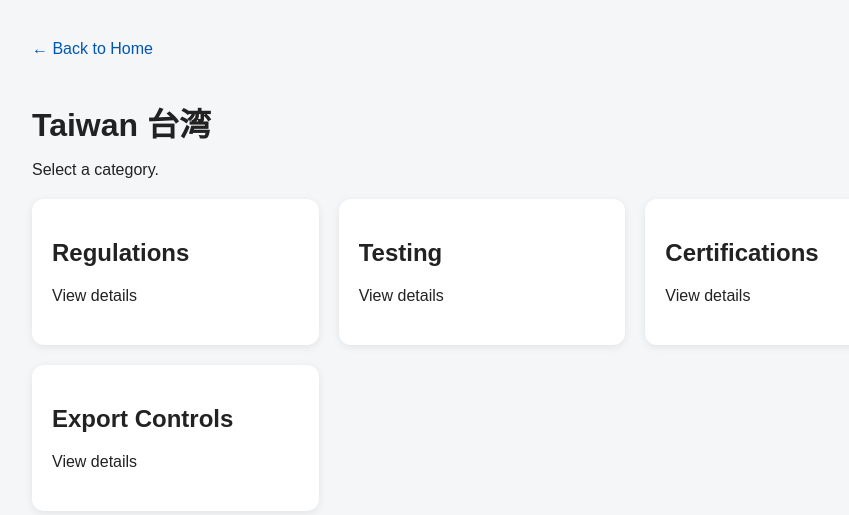
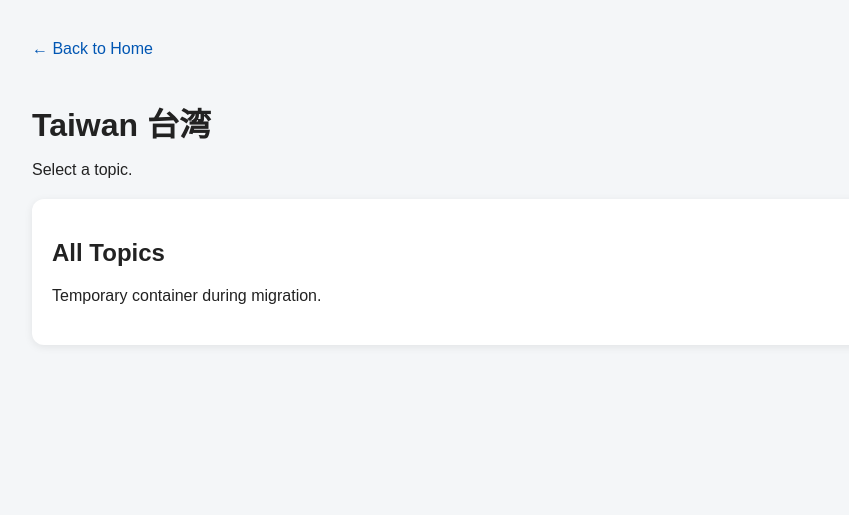
Before and after one commit to luhaitang13895/IQP-UAV-Regulation-Interface, a Flask app: page /region/taiwan in a window 1280 px wide. Shown: the top 515 px of the page, without its empty margins (158-1007 px from the left). Run offline with Flask 3, Linux system fonts and the light colour scheme.

Commit message:
starting to restructure

```diff
--- a/app.py
+++ b/app.py
@@ -15,6 +15,7 @@ REGULATORY_DATA = {
     "eu": load_json("eu.json")
 }
 
+
 @app.route("/")
 def home():
     return render_template("home.html", regions=REGULATORY_DATA)
@@ -28,13 +29,36 @@ def region_page(region_key):
     return render_template("region.html", region=region, region_key=region_key)
 
 
-@app.route("/region/<region_key>/<category_key>")
-def category_page(region_key, category_key):
+@app.route("/region/<region_key>/topic/<topic_key>")
+def topic_page(region_key, topic_key):
     region = REGULATORY_DATA.get(region_key)
     if not region:
         abort(404)
 
-    category = region["categories"].get(category_key)
+    topic = region.get("topics", {}).get(topic_key)
+    if not topic:
+        abort(404)
+
+    return render_template(
+        "topic.html",
+        region=region,
+        region_key=region_key,
+        topic=topic,
+        topic_key=topic_key
+    )
+
+
+@app.route("/region/<region_key>/topic/<topic_key>/category/<category_key>")
+def category_page(region_key, topic_key, category_key):
+    region = REGULATORY_DATA.get(region_key)
+    if not region:
+        abort(404)
+
+    topic = region.get("topics", {}).get(topic_key)
+    if not topic:
+        abort(404)
+
+    category = topic.get("categories", {}).get(category_key)
     if not category:
         abort(404)
 
@@ -42,18 +66,24 @@ def category_page(region_key, category_key):
         "category.html",
         region=region,
         region_key=region_key,
+        topic=topic,
+        topic_key=topic_key,
         category=category,
         category_key=category_key
     )
 
 
-@app.route("/region/<region_key>/<category_key>/<subsection_slug>")
-def subsection_page(region_key, category_key, subsection_slug):
+@app.route("/region/<region_key>/topic/<topic_key>/category/<category_key>/subsection/<subsection_slug>")
+def subsection_page(region_key, topic_key, category_key, subsection_slug):
     region = REGULATORY_DATA.get(region_key)
     if not region:
         abort(404)
 
-    category = region["categories"].get(category_key)
+    topic = region.get("topics", {}).get(topic_key)
+    if not topic:
+        abort(404)
+
+    category = topic.get("categories", {}).get(category_key)
     if not category:
         abort(404)
 
@@ -70,6 +100,8 @@ def subsection_page(region_key, category_key, subsection_slug):
         "subsection.html",
         region=region,
         region_key=region_key,
+        topic=topic,
+        topic_key=topic_key,
         category=category,
         category_key=category_key,
         subsection=subsection
--- a/templates/region.html
+++ b/templates/region.html
@@ -11,13 +11,13 @@
         <a class="back-link" href="{{ url_for('home') }}">← Back to Home</a>
 
         <h1>{{ region.name }}</h1>
-        <p>Select a category.</p>
+        <p>Select a topic.</p>
 
         <div class="card-grid">
-            {% for cat_key, cat in region.categories.items() %}
-                <a class="card" href="{{ url_for('category_page', region_key=region_key, category_key=cat_key) }}">
-                    <h2>{{ cat.title }}</h2>
-                    <p>View details</p>
+            {% for topic_key, topic in region.topics.items() %}
+                <a class="card" href="{{ url_for('topic_page', region_key=region_key, topic_key=topic_key) }}">
+                    <h2>{{ topic.title }}</h2>
+                    <p>{{ topic.description }}</p>
                 </a>
             {% endfor %}
         </div>
--- a/templates/subsection.html
+++ b/templates/subsection.html
@@ -8,11 +8,11 @@
 </head>
 <body>
     <div class="container">
-        <a class="back-link" href="{{ url_for('category_page', region_key=region_key, category_key=category_key) }}">
+        <a class="back-link" href="{{ url_for('category_page', region_key=region_key, topic_key=topic_key, category_key=category_key) }}">
             ← Back to {{ category["title"] }}
         </a>
 
-        <h1>{{ region["name"] }} - {{ subsection["name"] }}</h1>
+        <h1>{{ region["name"] }} - {{ topic["title"] }} - {{ subsection["name"] }}</h1>
         <p>{{ subsection["summary"] }}</p>
 
         {% if subsection.get("entries") and subsection["entries"]|length > 0 %}
```
Also changed, not shown: data/taiwan.json (+14 -134 lines), templates/category.html (+4 -4 lines), templates/topics.html (added, +28 -0 lines). Lines whose indentation alone changed are shown as unchanged.
